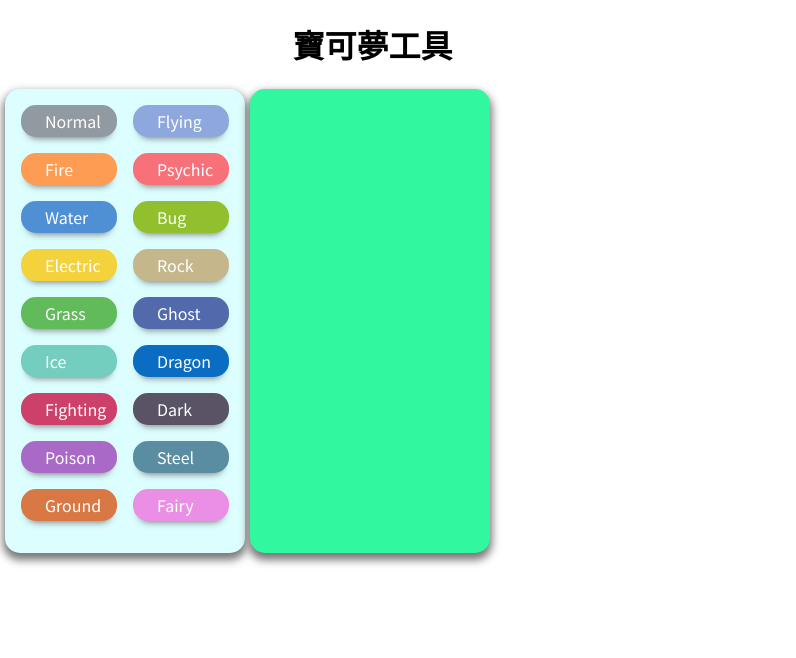
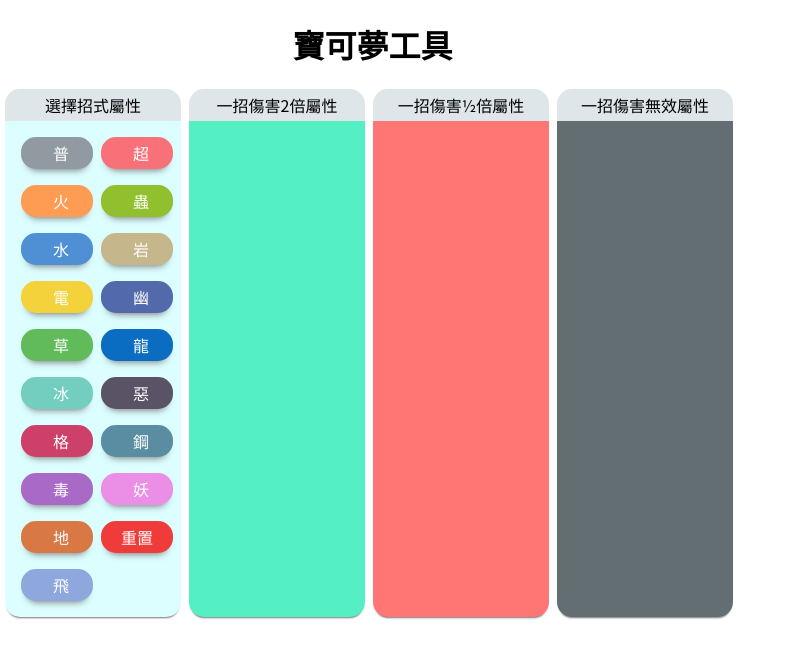
Before and after one commit to zero41120/pokemon-tools, an Angular app: page /move-selector in a window 1280 px wide. Shown: the top 658 px of the page, without its empty margins (0-796 px from the left). Built offline with nearby package versions, Linux system fonts and the light colour scheme.

Commit message:
Show result after selecting types

```diff
--- a/src/app/move-selector-main/move-selector-main.component.html
+++ b/src/app/move-selector-main/move-selector-main.component.html
@@ -1,20 +1,46 @@
 <div class="move-main">
-  <div class="type-selector">
-    <div
-      class="type-tag"
-      *ngFor="let type of getTypes()"
-      [ngStyle]="{'background': getColor(type)}"
-      (click)="toggleSelect(type)">
-      <div
-        class="type-selected"
-        [ngStyle]="{'background': getSelectedDotColor(type)}"
-      ></div>
-      <div class="type-text">{{type.name}}</div>
+  <div class="card-wrap">
+    <div class="card-header">選擇招式屬性</div>
+    <div class="type-selector">
+      <div class="type-tag" *ngFor="let type of getTypes()" [ngStyle]="{'background': getColor(type)}"
+        (click)="toggleSelect(type)">
+        <div class="type-selected" [ngStyle]="{'background': getSelectedDotColor(type)}"></div>
+        <div class="type-text">{{type.chinese}}</div>
+      </div>
+      <div class="type-tag reset unset-grid" (click)="resetTypes()">
+        <div class="type-text">重置</div>
+      </div>
     </div>
   </div>
 
-  <div class="strengths-result">
+  <div class="card-wrap">
+    <div class="card-header">一招傷害2倍屬性</div>
+    <div class="strengths-result">
+      <div class="type-tag unset-grid" *ngFor="let type of getStrengthTypes()"
+        [ngStyle]="{'background': getColor(type)}">
+        <div class="type-text">{{type.chinese}}</div>
+      </div>
+    </div>
+  </div>
 
+  <div class="card-wrap">
+    <div class="card-header">一招傷害½倍屬性</div>
+    <div class="weaknesses-result">
+      <div class="type-tag unset-grid" *ngFor="let type of getWeaknessTypes()"
+        [ngStyle]="{'background': getColor(type)}">
+        <div class="type-text">{{type.chinese}}</div>
+      </div>
+    </div>
+  </div>
 
+  <div class="card-wrap">
+    <div class="card-header">一招傷害無效屬性</div>
+    <div class="immunes-result">
+      <div class="type-tag unset-grid" *ngFor="let type of getImmunesTypes()"
+        [ngStyle]="{'background': getColor(type)}">
+        <div class="type-text">{{type.chinese}}</div>
+      </div>
+    </div>
   </div>
+
 </div>
--- a/src/app/move-selector-main/move-selector-main.component.less
+++ b/src/app/move-selector-main/move-selector-main.component.less
@@ -1,23 +1,56 @@
+@import './tag.less';
+
 .move-main {
   display: grid;
-  grid-template-columns: repeat(3, 1fr);
+  grid-gap: 0.5em;
+  grid-template-columns: repeat(auto-fill, 11em);
+  margin: 0 auto;
 }
 
 .card {
-  width: 15em;
+  width: 11em;
+  height: 31em;
   column-count: 2;
   column-gap: 1em;
   -webkit-box-sizing: border-box;
   -moz-box-sizing: border-box;
   box-sizing: border-box;
   padding: 1em;
-  border-radius: 15px;
+  border-bottom-right-radius: 15px;
+  border-bottom-left-radius: 15px;
 
-  -webkit-box-shadow: 0 5px 8px 2px #777;
-	-moz-box-shadow: 0 5px 8px 2px #777;
-  box-shadow: 0 5px 8px 2px #777;
+
+  -webkit-box-shadow: 0 3px 2px -2px #777;
+	-moz-box-shadow: 0 3px 2px -2px #777;
+  box-shadow: 0 3px 2px -2px #777;
 
   .type-tag {
     margin-bottom: 1em;
   }
 }
+
+.unset-grid {
+  grid-template-areas: none !important;
+  grid-template-columns: none !important;
+}
+
+.card-header {
+  .unset-grid();
+  .type-tag();
+  box-shadow: none;
+  width: auto;
+  background: #dfe6e9;
+  text-align: center;
+  border-top-right-radius: 15px;
+  border-top-left-radius: 15px;
+  border-bottom-right-radius: 0;
+  border-bottom-left-radius: 0;
+}
+
+.strengths-result, .weaknesses-result, .immunes-result {
+  .card();
+}
+
+.strengths-result { background: #55efc4; }
+.weaknesses-result { background: #ff7675; }
+.immunes-result { background: #636e72; }
--- a/src/app/move-selector-main/move-selector-main.component.ts
+++ b/src/app/move-selector-main/move-selector-main.component.ts
@@ -1,5 +1,5 @@
 import { Component } from '@angular/core';
-import { types } from '../types/poketypes';
+import { types, PokeType } from '../types/poketypes';
 
 @Component({
   selector: 'app-move-selector-main',
@@ -8,7 +8,6 @@
     './move-selector-main.component.less',
     './type-selector.less',
     './tag.less',
-    './strengths-result.less'
   ]
 })
 export class MoveSelectorMainComponent {
@@ -16,6 +15,11 @@
 
   public getTypes() {
     return types;
+  }
+
+  private getTypeHashTable() {
+    return this.getTypes()
+      .reduce((a, c: PokeType) => { a[c.name] = c; return a} , {});
   }
 
   public getColor(type) {
@@ -29,4 +33,31 @@
   public toggleSelect(type) {
     type.selected = !type.selected;
   }
+
+  private getSelectedTypes() {
+    return this.getTypes().filter(type => type.selected);
+  }
+
+  private filterTypeProperty(propName: string, types = this.getSelectedTypes()) {
+    const allFilteredName = Array.from(new Set(
+      types
+        .map(type => type[propName])
+        .flat()
+    ));
+    const ht = this.getTypeHashTable();
+    return allFilteredName.map(name => ht[name]);
+  }
+  public getStrengthTypes() {
+    return this.filterTypeProperty('strengths');
+  }
+  public getWeaknessTypes() {
+    return this.filterTypeProperty('weaknesses');
+  }
+  public getImmunesTypes() {
+    return this.filterTypeProperty('immunes');
+  }
+
+  public resetTypes() {
+    this.getTypes().forEach(t => t.selected = false);
+  }
 }
--- a/src/app/move-selector-main/strengths-result.less
+++ /dev/null
@@ -1,9 +0,0 @@
-@import './move-selector-main.component.less';
-
-.strengths-result {
-  width: 15em;
-  background: #31f89f;
-  column-count: 2;
-  column-gap: 1em;
-  .card();
-}
--- a/src/app/move-selector-main/tag.less
+++ b/src/app/move-selector-main/tag.less
@@ -1,5 +1,5 @@
 .type-tag {
-  width: 6em;
+  width: 4.5em;
   height: 2em;
   line-height: 2em;
   border-radius: 15px;
@@ -9,11 +9,16 @@
 
   display: grid;
   grid-template-areas: 'dot tag';
-  grid-template-columns: 1.5em 1fr;
+  grid-template-columns: 2em 1fr;
 
   -webkit-box-shadow: 0 7px 7px -6px #777;
 	-moz-box-shadow: 0 7px 7px -6px #777;
   box-shadow: 0 7px 7px -6px #777;
+
+  -webkit-column-break-inside: avoid;
+  page-break-inside: avoid;
+  break-inside: avoid;
+  transform: translateZ(0);
 }
 
 .type-text {
--- a/src/app/move-selector-main/type-selector.less
+++ b/src/app/move-selector-main/type-selector.less
@@ -4,3 +4,7 @@
   background: #dcfeff;
   .card();
 }
+
+.reset {
+  background: #ef3c3b;
+}
```
